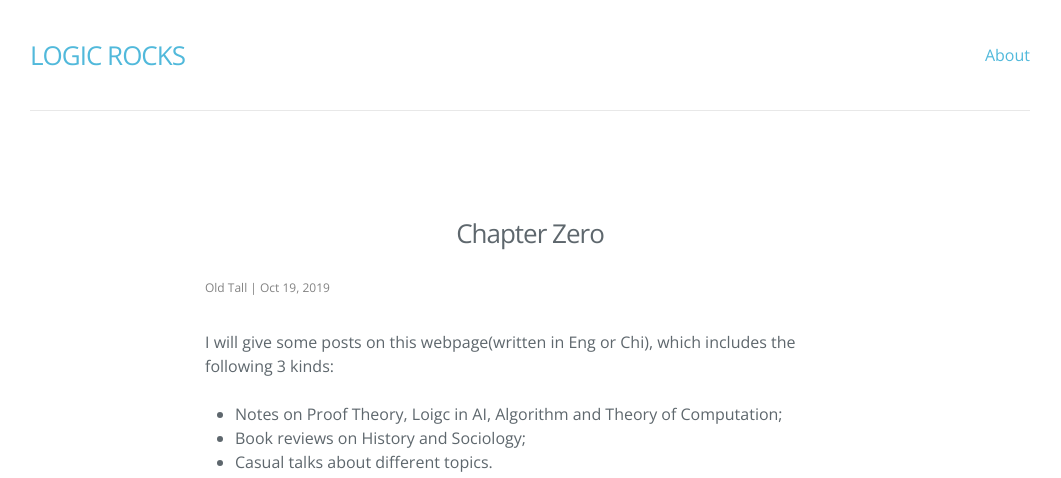
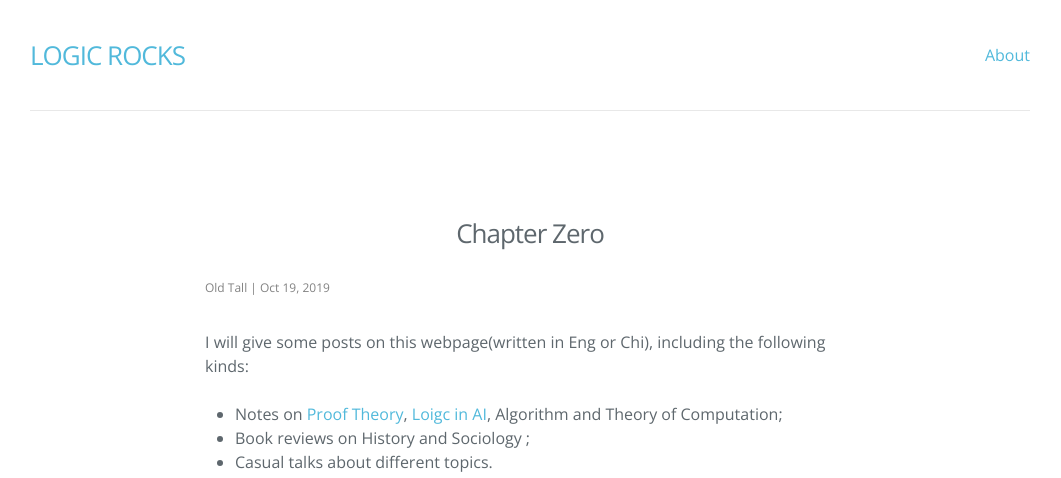
Before and after one commit to ghlogic123/ghlogic123.github.io, a Jekyll site: the page built from _posts/2019-10-19-Chapter Zero.md, in a window 1280 px wide and 1097 px high. Shown: the top 478 px of the window, without its empty margins (110-1171 px from the left). Built offline with Jekyll 4.4.1, drawn with Linux system fonts in a browser that asks for light colours; nearby versions of some CDN libraries; grey boxes are pictures that could not be loaded.

Commit message:
Update Chapter Zero

```diff
--- a/_posts/2019-10-19-Chapter Zero.md
+++ b/_posts/2019-10-19-Chapter Zero.md
@@ -1,12 +1,13 @@
 ---
 title: Chapter Zero
 layout: post
+categories: ''
+tags: ''
 ---
-I will give some posts on this webpage(written in Eng or Chi), which includes the following 3 kinds:
+I will give some posts on this webpage(written in Eng or Chi), including the following kinds:
 
-* Notes on Proof Theory, Loigc in AI, Algorithm and Theory of Computation;
-* Book reviews on History and Sociology;
+* Notes on [Proof Theory](https://en.wikipedia.org/wiki/Proof_theory), [Loigc in AI](https://plato.stanford.edu/entries/logic-ai/), Algorithm and Theory of Computation;
+* Book reviews on History and Sociology
+;
 * Casual talks about different topics.
-
-
-![modal cube](https://www.researchgate.net/profile/Christoph_Benzmueller/publication/280630807/figure/fig1/AS:284592901771264@1444863643131/The-modal-logic-cube-reasoning-in-modal-logics-is-commonly-done-with-respect-to-a.png "Modal Logic Cube by Christoph Benzmüller")
+* ...
```
